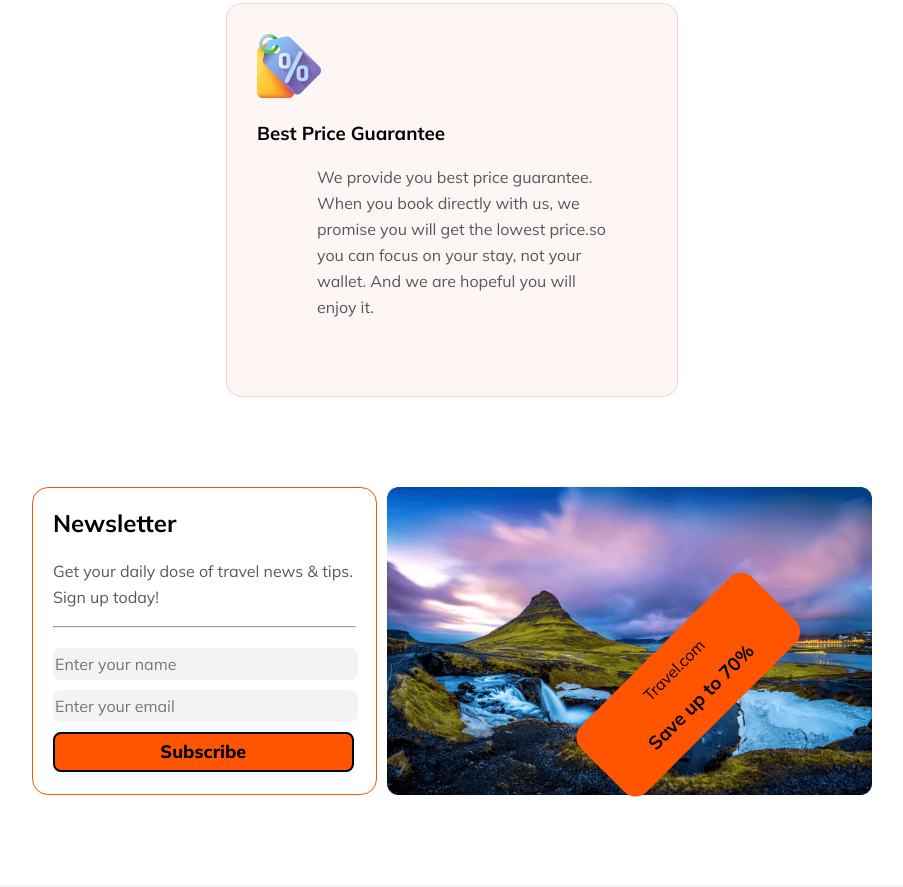
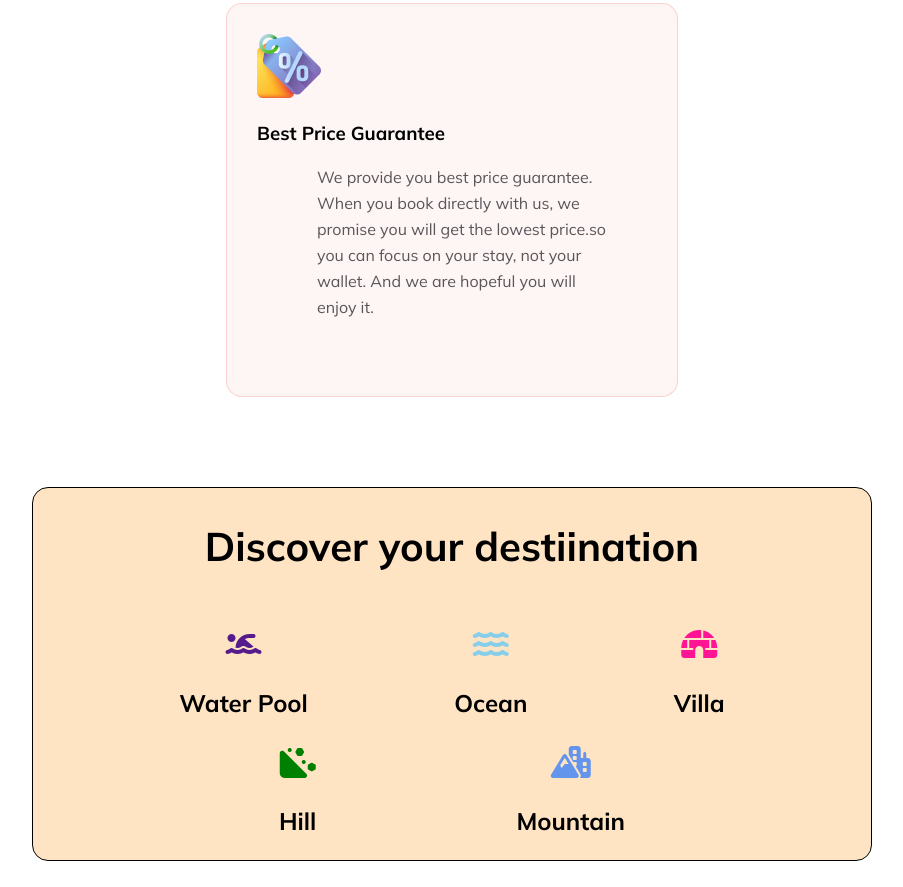
Before and after one commit to Boniaminshawon/second-assignment, a plain HTML site: page index.html in a window 1280 px wide. Shown: the part 3223-4110 px from the top of the page, without its empty margins (98-1001 px from the left). Drawn offline with Linux system fonts and the light colour scheme.

Commit message:
created the extra section

```diff
--- a/index.html
+++ b/index.html
@@ -121,6 +121,24 @@
 
         </section>
         <!-- complete the why choose us sectin -->
+
+        <!-- extra secation -->
+        <section class="extra">
+            <h1>Discover your destiination</h1>
+
+            <div class="icon-1">
+                <div><a href=""><i class="fa-solid fa-person-swimming"></i> <h3 style="color:black;font-size: 24px;">Water Pool</h3></a></div>
+                <div><a href=""><i style="color: skyblue;" class="fa-solid fa-water"></i><h3 style="color:black;font-size: 24px;">Ocean</h3></a></div>
+                <div><a href=""><i style="color: deeppink;" class="fa-solid fa-igloo"></i><h3 style="color:black;font-size: 24px;">Villa</h3></a></div>
+            </div>
+
+            <div class="icon-2">
+                <div><a href=""><i style="color: green;" class="fa-solid fa-hill-rockslide"></i><h3 style="color:black;font-size: 24px;">Hill</h3></a></div>
+                <div><a href=""><i style="color:cornflowerblue;" class="fa-solid fa-mountain-city"></i><h3 style="color:black;font-size: 24px;">Mountain</h3></a></div>
+            </div>
+        </section>
+
+
         <!-- news letter section -->
         <section>
             <div class="newsletter-container">
@@ -149,9 +167,7 @@
             <img src="Images/Group 40071 (2).png" alt="">
             <h1><span style="color: #FF5400;">Boni's</span> Travel</h1>
         </div>
-        <p class="paragaph-description">we started their journey with new thinking for better service to the tourist with competitive price. We professionally started their journey 2015 but our professionals are worked this sector last 15 years with dignity. After a long journey with experience we started this company.
-
-            . </p>
+        <p class="paragaph-description">we started their journey with new thinking for better service to the tourist with competitive price. We professionally started their journey 2015 but our professionals are worked this sector last 15 years with dignity. After a long journey with experience we started this company. </p>
         <hr>
         <div class="footer-icons">
             <a href=""><i style="color: skyblue;" class="fa-brands fa-twitter"></i></a>
--- a/styles/responsive.css
+++ b/styles/responsive.css
@@ -78,9 +78,9 @@
 
     .destination-img {
         margin-top: 20px;
-        position: relative;
+        /* position: relative; */
     }
-
+/*
     .maldives {
         position: absolute;
         left: 35%;
@@ -144,7 +144,7 @@
         color: #FFF;
         font-size: 20px;
         font-weight: 800;
-    }
+    } */
 
     .row-img {
         flex-direction: column;
@@ -186,6 +186,11 @@
 
     .price-guarantee-card {
         width: 100%;
+    }
+
+    .extra{
+        margin: 25px 25px;
+
     }
 
     .newsletter-container {
--- a/styles/style.css
+++ b/styles/style.css
@@ -163,7 +163,7 @@ nav {
     margin-top: 50px;
     /* position: relative; */
 }
-
+/*
 .maldives {
     position: absolute;
     left: 20%;
@@ -227,7 +227,7 @@ nav {
     color: #FFF;
     font-size: 20px;
     font-weight: 800;
-}
+} */
 
 
 .row-img {
@@ -236,7 +236,6 @@ nav {
     margin-bottom: 15px;
     max-width: 840px;
     /* margin: 0 130px; */
-    position: relative;
 }
 
 .row-img img {
@@ -318,6 +317,39 @@ nav {
 }
 
 /* why choose us end */
+
+.extra{
+    max-width: 1100px;
+    margin: 90px 130px;
+    border: 1px solid black;
+    text-align: center;
+    background-color:bisque;
+    border-radius: 16px;
+
+}
+.extra h1{
+    color: black;
+    padding-bottom: 20px;
+    font-size: 40px;
+}
+.icon-1{
+    display: flex;
+    justify-content: space-evenly;
+
+}
+.icon-1 a {
+    text-decoration: none;
+    font-size: 32px;
+}
+.icon-2{
+    display: flex;
+    justify-content: center;
+    gap: 200px;
+}
+.icon-2 a {
+    text-decoration: none;
+    font-size: 32px;
+}
 
 /* news letter section start */
 
```
